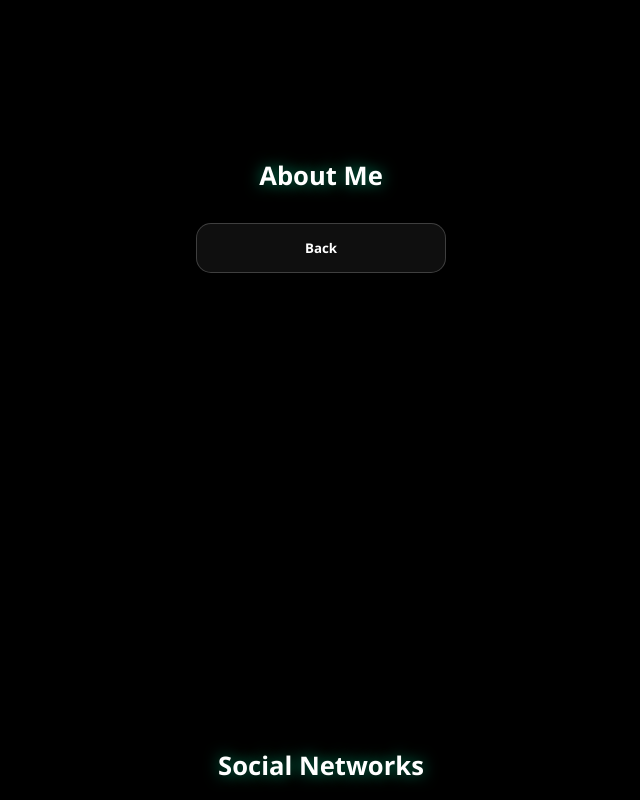
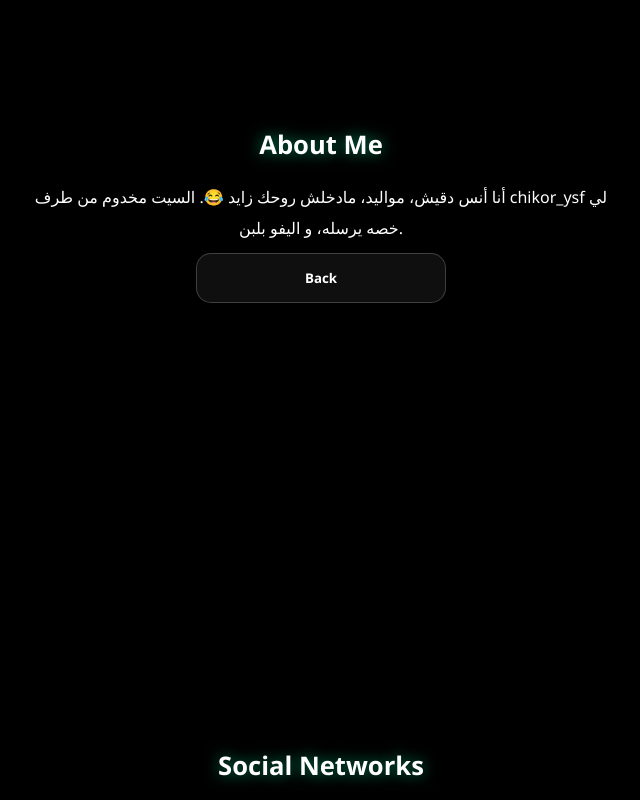
Before and after one commit to youcefchikor31-ctrl/profil-de-anes, a plain HTML site: page index.html in a window 1280 px wide. Shown: the part 980-1780 px from the top of the page, without its empty margins (319-959 px from the left). Drawn offline with nearby package versions, Linux system fonts and the light colour scheme; animation ran at ten frames a second.

Commit message:
Update index.html

```diff
--- a/index.html
+++ b/index.html
@@ -106,7 +106,7 @@
 
 <section id="bio" class="section">
     <h2 id="bio-title">About Me</h2>
-    <p id="bio-text" style="max-width:600px;text-align:center;line-height:1.9;">انا انس</p>
+    <p id="bio-text" style="max-width:600px;text-align:center;line-height:1.9;"></p>
     <button class="btn" onclick="document.getElementById('home').scrollIntoView({behavior:'smooth'})">Back</button>
 </section>
 
@@ -124,10 +124,12 @@
 <script src="https://cdnjs.cloudflare.com/ajax/libs/three.js/r128/three.min.js"></script>
 <script>
 // ==================== اللغات ====================
+const bioMsg = "أنا أنس دقيش، مواليد، مادخلش روحك زايد 😂. السيت مخدوم من طرف chikor_ysf لي خصه يرسله، و اليفو بلبن.";
+
 const data = {
-    en: { name:"dakkiche anes", bioTitle:"About Me", bioText:"", social:"Social Networks" },
-    ar: { name:"داكيش أنس",   bioTitle:"من أنا",    bioText:"",        social:"حسابات التواصل" },
-    fr: { name:"dakkiche anes", bioTitle:"انا انس دقيش  مواليد مدخلش روحك زايد في يوم من الأيام 😂 سيت مخدوم من طرفchikor_ysfلي خصه يرسله  و اليفو بلبن", bioText:"", social:"Réseaux Sociaux" }
+    en: { name:"dakkiche anes", bioTitle:"About Me", bioText: bioMsg, social:"Social Networks" },
+    ar: { name:"داكيش أنس",   bioTitle:"من أنا",    bioText: bioMsg, social:"حسابات التواصل" },
+    fr: { name:"dakkiche anes", bioTitle:"Qui suis-je", bioText: bioMsg, social:"Réseaux Sociaux" }
 };
 let langs=['en','ar','fr'], langIdx=0;
 function updateUI(){
@@ -347,4 +349,4 @@ window.addEventListener('resize',()=>{
 });
 </script>
 </body>
-      </html>
+</html>
```
